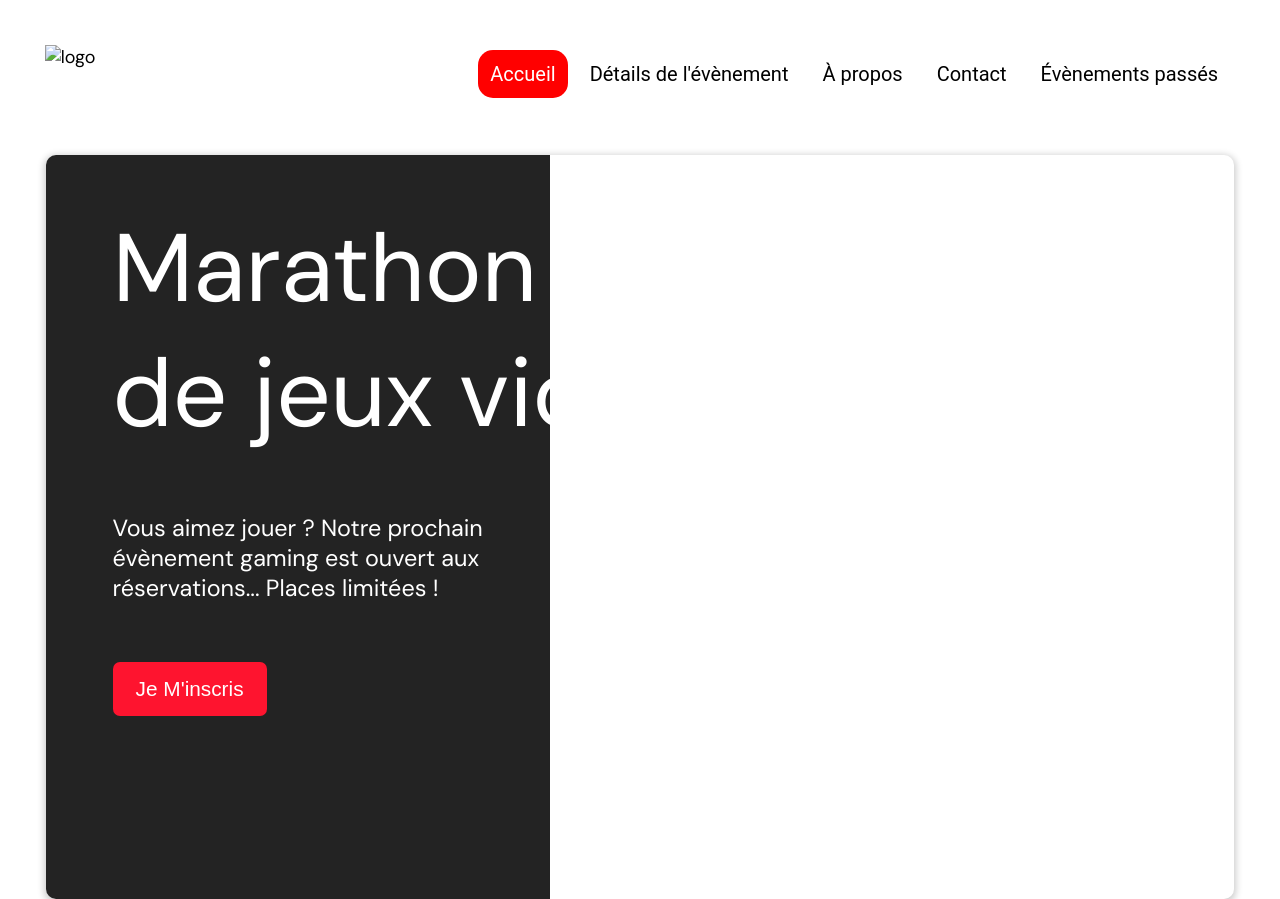
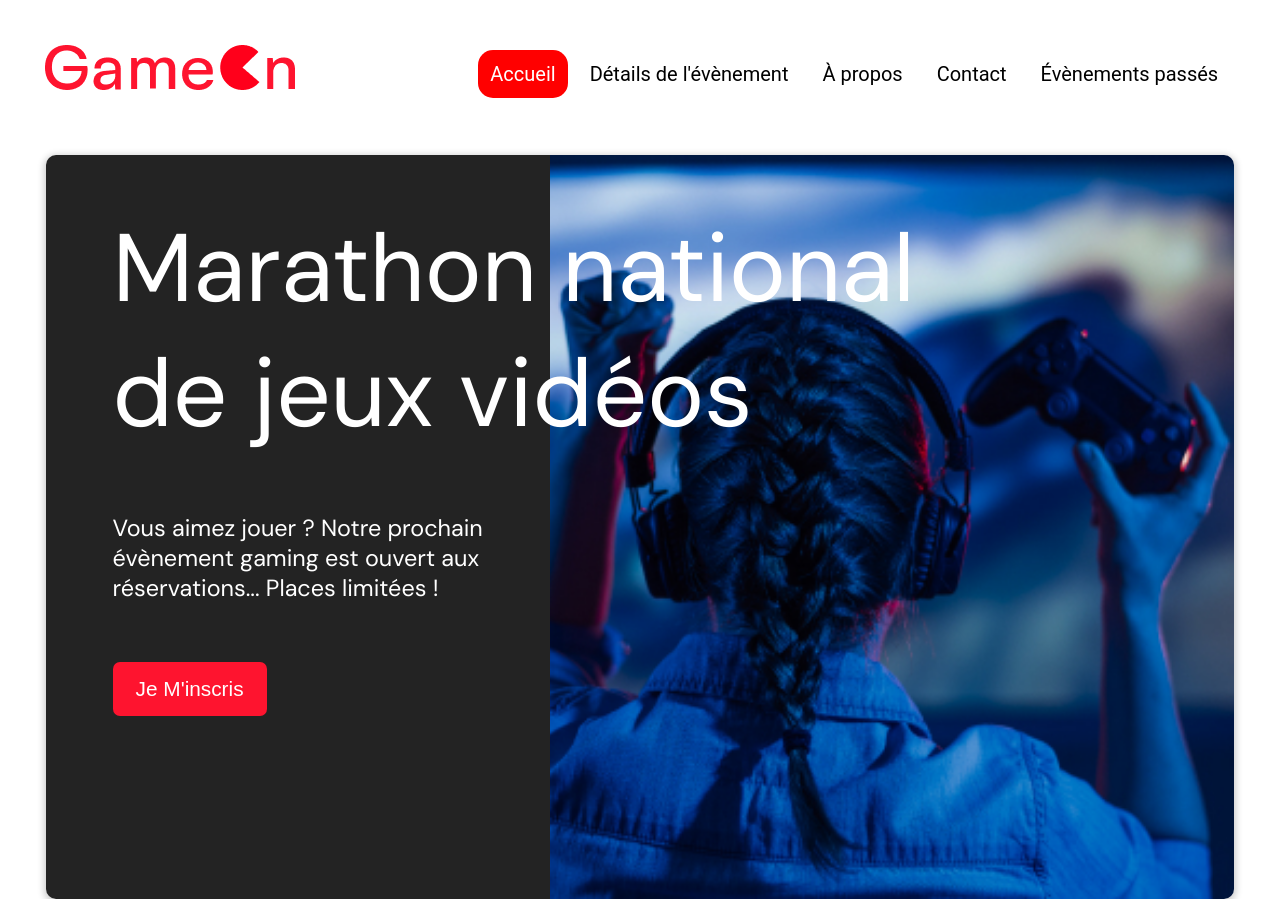
Before and after one commit to ValentinMam/ValentinMamichel_04_03052022, a plain HTML site: page index.html in a window 1280 px wide. Shown: the top 899 px of the page. Drawn offline with Linux system fonts and the light colour scheme; files that its build step writes are made by us from their sources.

Commit message:
index.html links with folders

```diff
--- a/index.html
+++ b/index.html
@@ -4,7 +4,7 @@
     <meta charset="utf-8" />
     <title>Reservation</title>
     <meta name="viewport" content="width=device-width,initial-scale=1" />
-    <link rel="stylesheet" href="modal.css" />
+    <link rel="stylesheet" href="css/modal.css" />
     <link
       rel="stylesheet"
       href="https://cdnjs.cloudflare.com/ajax/libs/font-awesome/4.7.0/css/font-awesome.min.css"
@@ -17,7 +17,7 @@
   <body>
     <div class="topnav" id="myTopnav">
       <div class="header-logo">
-        <img alt="logo" src="Logo.png" width="auto" height="auto" />
+        <img alt="logo" src="img/Logo.png" width="auto" height="auto" />
       </div>
       <div class="main-navbar">
         <a href="#" class="active"><span>Accueil</span></a>
@@ -44,7 +44,7 @@
           <button class="btn-signup modal-btn">je m'inscris</button>
         </div>
         <div class="hero-img">
-          <img src="./bg_img.jpg" alt="img" />
+          <img src="img/bg_img.jpg" alt="img" />
         </div>
         <button class="btn-signup modal-btn">je m'inscris</button>
       </div>
@@ -210,6 +210,6 @@
     <footer>
       <p class="copyrights">Copyright 2014 - 2022, GameOn Inc.</p>
     </footer>
-    <script src="modal.js"></script>
+    <script src="js/modal.js"></script>
   </body>
 </html>
```
